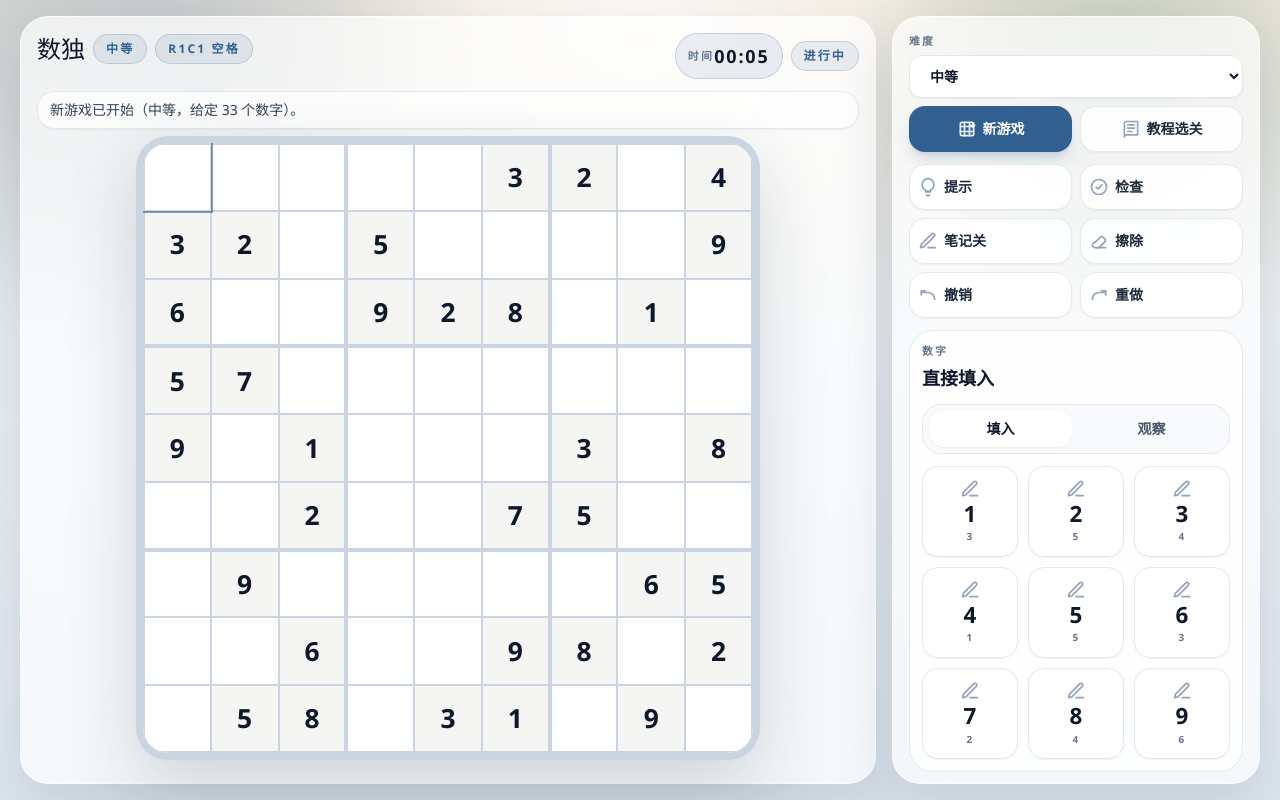
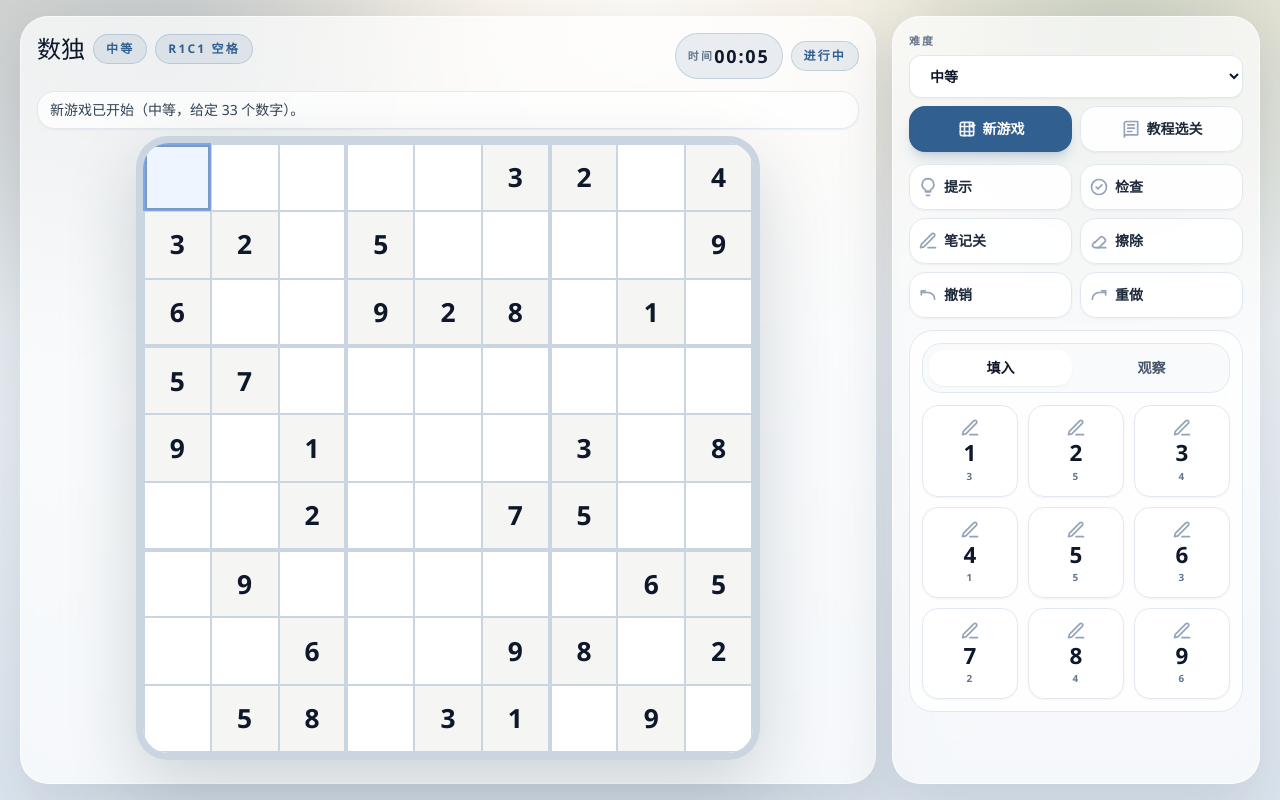
Before and after one commit to yumizhi/sudoku, a React (Vite) app: page / in a window 1280 px wide. Built offline with nearby package versions, Linux system fonts and the light colour scheme.

Commit message:
fix highlight

```diff
--- a/src/app/App.tsx
+++ b/src/app/App.tsx
@@ -241,20 +241,8 @@ export default function App(): JSX.Element {
             </div>
 
             <div className="shrink-0 overflow-hidden rounded-[1.5rem] border border-slate-200 bg-white/80 p-3">
-              <div className="mb-3 flex items-center justify-between gap-2">
-                <div>
-                  <p className="text-[0.68rem] font-black uppercase tracking-[0.2em] text-slate-500">
-                    数字
-                  </p>
-                  <h2 className="mt-1 text-lg font-bold text-slate-900">
-                    {digitPadMode === "observe"
-                      ? "观察模式"
-                      : state.noteMode
-                        ? "笔记输入"
-                        : "直接填入"}
-                  </h2>
-                </div>
-                {state.mode === "tutorial" && tutorial ? (
+              {state.mode === "tutorial" && tutorial ? (
+                <div className="mb-3 flex justify-end">
                   <button
                     type="button"
                     className="soft-chip"
@@ -262,8 +250,8 @@ export default function App(): JSX.Element {
                   >
                     {tutorial.title}
                   </button>
-                ) : null}
-              </div>
+                </div>
+              ) : null}
 
               <DigitPad
                 activeDigit={activeObservedDigit}
--- a/src/features/game/components/Board.tsx
+++ b/src/features/game/components/Board.tsx
@@ -1,11 +1,5 @@
 import { useEffect } from "react";
-import {
-  boxStart,
-  calculateConflicts,
-  getCandidates,
-  isPeer,
-  makeCellKey
-} from "../../../domain/sudoku";
+import { calculateConflicts, makeCellKey } from "../../../domain/sudoku";
 import type { Digit } from "../../../domain/sudoku";
 import type { GameState } from "../types";
 
@@ -50,27 +44,9 @@ export function Board({
   const selected = state.selected;
   const boardSelectedCell = state.interactionMode === "board-selected" ? state.selectedCell : null;
   const boardSelectedDigit =
-    boardSelectedCell !== null
-      ? state.board[boardSelectedCell.row][boardSelectedCell.col]
-      : 0;
+    boardSelectedCell !== null ? state.board[boardSelectedCell.row][boardSelectedCell.col] : null;
   const observedDigit = state.interactionMode === "observe-digit" ? state.observedDigit : null;
-  const hasBoardSelected = boardSelectedCell !== null && boardSelectedDigit !== 0;
-  const hasObservedDigit = observedDigit !== null;
-  const occupiedRows = new Set<number>();
-  const occupiedCols = new Set<number>();
-  const occupiedBoxes = new Set<string>();
-
-  if (hasObservedDigit && observedDigit !== null) {
-    for (let row = 0; row < 9; row += 1) {
-      for (let col = 0; col < 9; col += 1) {
-        if (state.board[row][col] === observedDigit) {
-          occupiedRows.add(row);
-          occupiedCols.add(col);
-          occupiedBoxes.add(`${boxStart(row)}-${boxStart(col)}`);
-        }
-      }
-    }
-  }
+  const interactionDigit = observedDigit ?? boardSelectedDigit;
 
   useEffect(() => {
     if (!selected) {
@@ -100,63 +76,30 @@ export function Board({
               !isFixed &&
               value !== 0 &&
               value !== state.solution[row][col];
-            const isBoardSelectedSource =
-              boardSelectedCell?.row === row && boardSelectedCell?.col === col;
-            const isRelated =
-              hasBoardSelected &&
-              boardSelectedCell !== null &&
-              isPeer(boardSelectedCell.row, boardSelectedCell.col, row, col);
-            const isSameValue = hasBoardSelected && value !== 0 && value === boardSelectedDigit;
-            const candidateMatch =
-              hasObservedDigit &&
-              value === 0 &&
-              observedDigit !== null &&
-              getCandidates(state.board, row, col).includes(observedDigit);
-            const isBlockedByObservedLine =
-              hasObservedDigit &&
-              value === 0 &&
-              !candidateMatch &&
-              (occupiedRows.has(row) ||
-                occupiedCols.has(col) ||
-                occupiedBoxes.has(`${boxStart(row)}-${boxStart(col)}`));
-            const isObservedDigitMatch =
-              hasObservedDigit && observedDigit !== null && value !== 0 && value === observedDigit;
+            const isBoardSelectedSource = boardSelectedCell?.row === row && boardSelectedCell?.col === col;
+            const isSameValue = interactionDigit !== null && value !== 0 && value === interactionDigit;
 
             let toneClass = isFixed ? "bg-stone-100 text-slate-900" : "bg-white text-tide";
             let borderClass = "border-slate-300";
             let ringClass = "";
 
-            if (state.interactionMode === "board-selected") {
-              if (isRelated) {
-                toneClass = "bg-[#dbe9fb] text-slate-900";
-              }
+            if (isSameValue) {
+              toneClass = "bg-[#2489f0] text-white";
+              borderClass = "border-[#2489f0]";
+            }
 
-              if (isSameValue) {
-                toneClass = "bg-[#2489f0] text-white";
-                borderClass = "border-[#2489f0]";
-              }
+            if (isSelected && value === 0) {
+              toneClass = "bg-[#eef5ff] text-slate-900";
+              borderClass = "border-[#7ea6ec]";
+              ringClass = "ring-2 ring-inset ring-[#7ea6ec]";
+            }
 
-              if (isBoardSelectedSource) {
+            if (isSelected && value !== 0) {
+              if (isBoardSelectedSource || state.interactionMode !== "observe-digit") {
                 toneClass = "bg-[#79a9ff] text-white";
                 borderClass = "border-[#6f98e9]";
-                ringClass = "ring-2 ring-inset ring-[#6f98e9]";
               }
-            } else if (state.interactionMode === "observe-digit") {
-              if (isBlockedByObservedLine) {
-                toneClass = "bg-[#edf4ff] text-slate-700";
-              }
-
-              if (candidateMatch) {
-                toneClass = "bg-[#dbe9fb] text-slate-900";
-                borderClass = "border-[#8ebcff]";
-                ringClass = "ring-1 ring-inset ring-[#8ebcff]";
-              }
-
-              if (isObservedDigitMatch) {
-                toneClass = "bg-[#2489f0] text-white";
-                borderClass = "border-[#2489f0]";
-                ringClass = "";
-              }
+              ringClass = "ring-2 ring-inset ring-[#6f98e9]";
             }
 
             if (isConflict) {
--- a/src/features/game/gameReducer.ts
+++ b/src/features/game/gameReducer.ts
@@ -206,7 +206,9 @@ function applyDigitPlacement(state: GameState, digit: Digit, fromHint: boolean):
   notes[row][col] = [];
   clearPeerNotes(notes, row, col, digit);
 
-  const updated = finalizeBoardState({
+  const updated = finalizeBoardState(
+    applyBoardSelectionState(
+      {
         ...withHistory,
         board,
         notes,
@@ -217,7 +219,11 @@ function applyDigitPlacement(state: GameState, digit: Digit, fromHint: boolean):
         message: fromHint
           ? createMessage(`已应用提示：R${row + 1}C${col + 1} = ${digit}。`)
           : createMessage(`已填入 ${digit}。`)
-  });
+      },
+      row,
+      col
+    )
+  );
 
   return updated;
 }
```
Also changed, not shown: 1 other file (tests, documents, lock files or other folders). Lines whose indentation alone changed are shown as unchanged.
